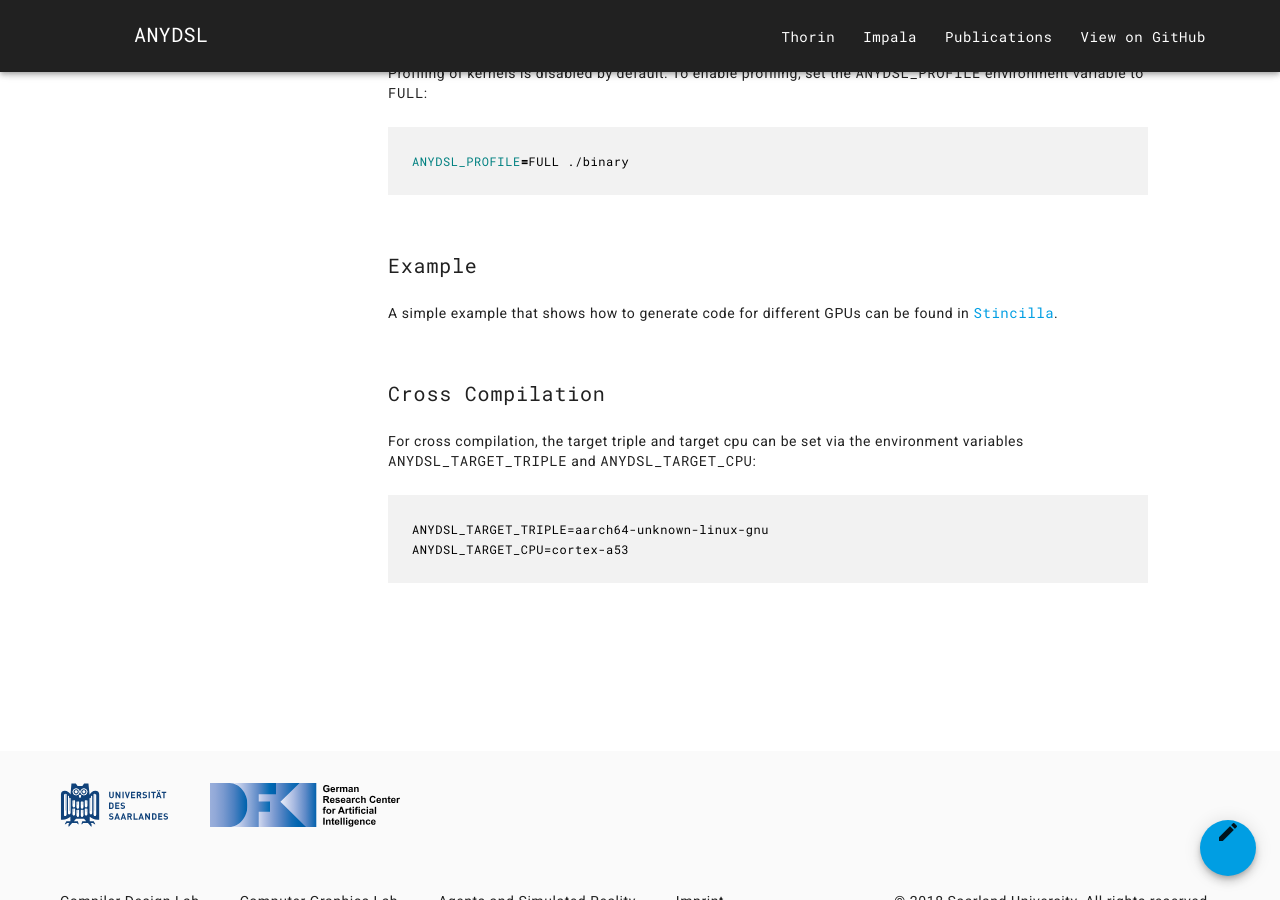
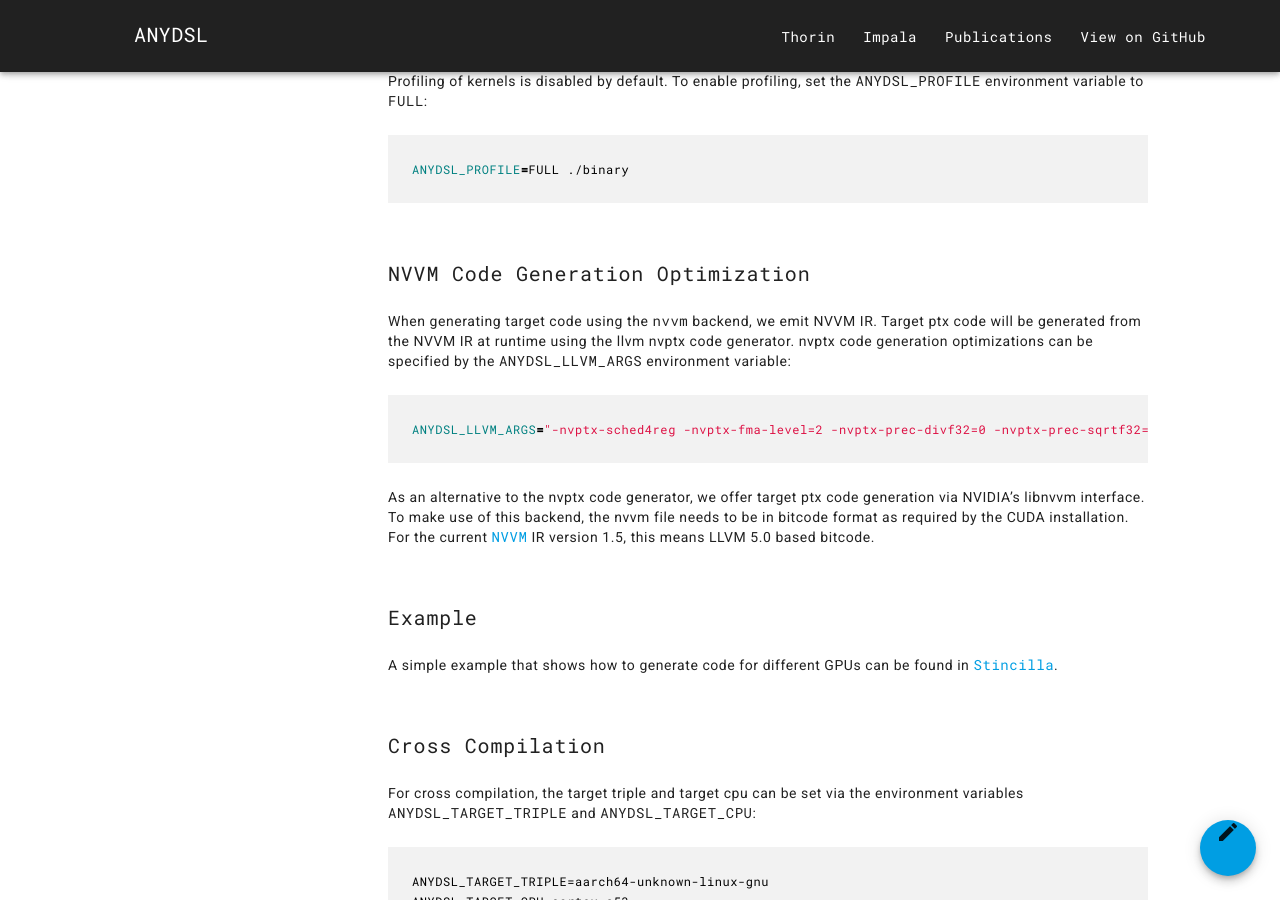
Before and after one commit to AnyDSL/anydsl.github.io, a Jekyll site: the page built from Device-Code-Generation-and-Execution.md, in a window 1280 px wide and 900 px high, scrolled down 5685 px. Built offline with Jekyll 4.4.1, drawn with Linux system fonts in a browser that asks for light colours; nearby versions of some CDN libraries; some of the changed text lies outside the part shown.

Commit message:
Elaborate on nvptx code generation.

````diff
--- a/Device-Code-Generation-and-Execution.md
+++ b/Device-Code-Generation-and-Execution.md
@@ -31,8 +31,7 @@ For example, properly configured system with a NVIDIA GPU A will result in the f
 
 Calling runtime functions for a platform or device that is not present terminates the program.
 
-Note: The CUDA platform expects [NVVM](https://docs.nvidia.com/cuda/nvvm-ir-spec/index.html) IR version 1.5, which is LLVM 5.0 based.
-Note: HSA platform is tested on a system using the [ROCm](https://github.com/RadeonOpenCompute/ROCm) 1.8 software stack provided by AMD.
+Note: HSA platform is tested on a system using the [ROCm](https://github.com/RadeonOpenCompute/ROCm) 1.8.2 software stack provided by AMD.
 
 ## Memory Management
 
@@ -214,6 +213,18 @@
 ANYDSL_PROFILE=FULL ./binary
 ```
 
+## NVVM Code Generation Optimization
+When generating target code using the ```nvvm``` backend, we emit NVVM IR.
+Target ptx code will be generated from the NVVM IR at runtime using the llvm nvptx code generator.
+nvptx code generation optimizations can be specified by the ```ANYDSL_LLVM_ARGS``` environment variable:
+```bash
+ANYDSL_LLVM_ARGS="-nvptx-sched4reg -nvptx-fma-level=2 -nvptx-prec-divf32=0 -nvptx-prec-sqrtf32=0 -nvptx-f32ftz=1"
+```
+
+As an alternative to the nvptx code generator, we offer target ptx code generation via NVIDIA's libnvvm interface.
+To make use of this backend, the nvvm file needs to be in bitcode format as required by the CUDA installation.
+For the current [NVVM](https://docs.nvidia.com/cuda/nvvm-ir-spec/index.html) IR version 1.5, this means LLVM 5.0 based bitcode.
+
 ## Example
 
 A simple example that shows how to generate code for different GPUs can be found in [Stincilla](https://github.com/AnyDSL/stincilla/blob/master/test/alloc_gpu.impala).
````
